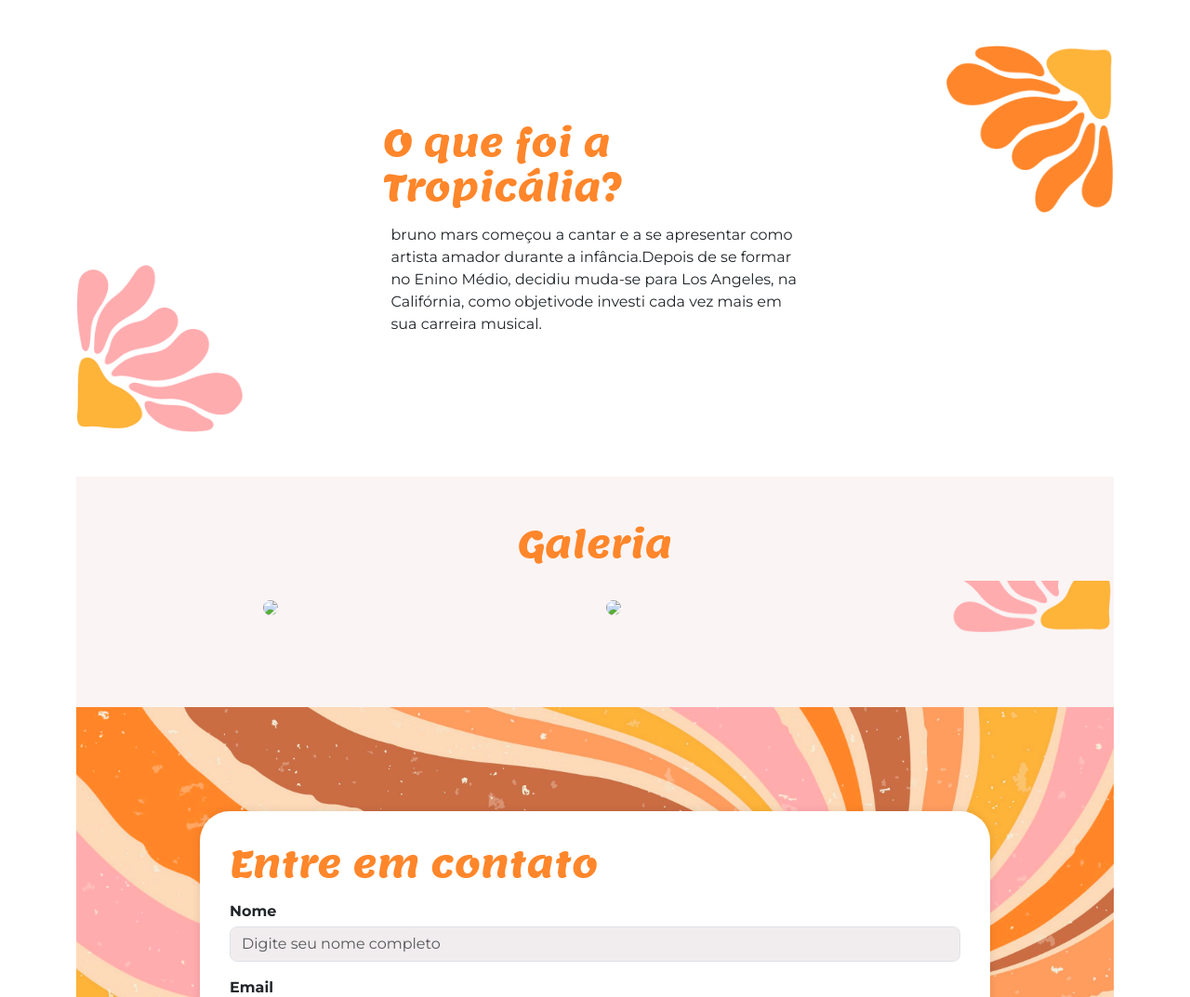
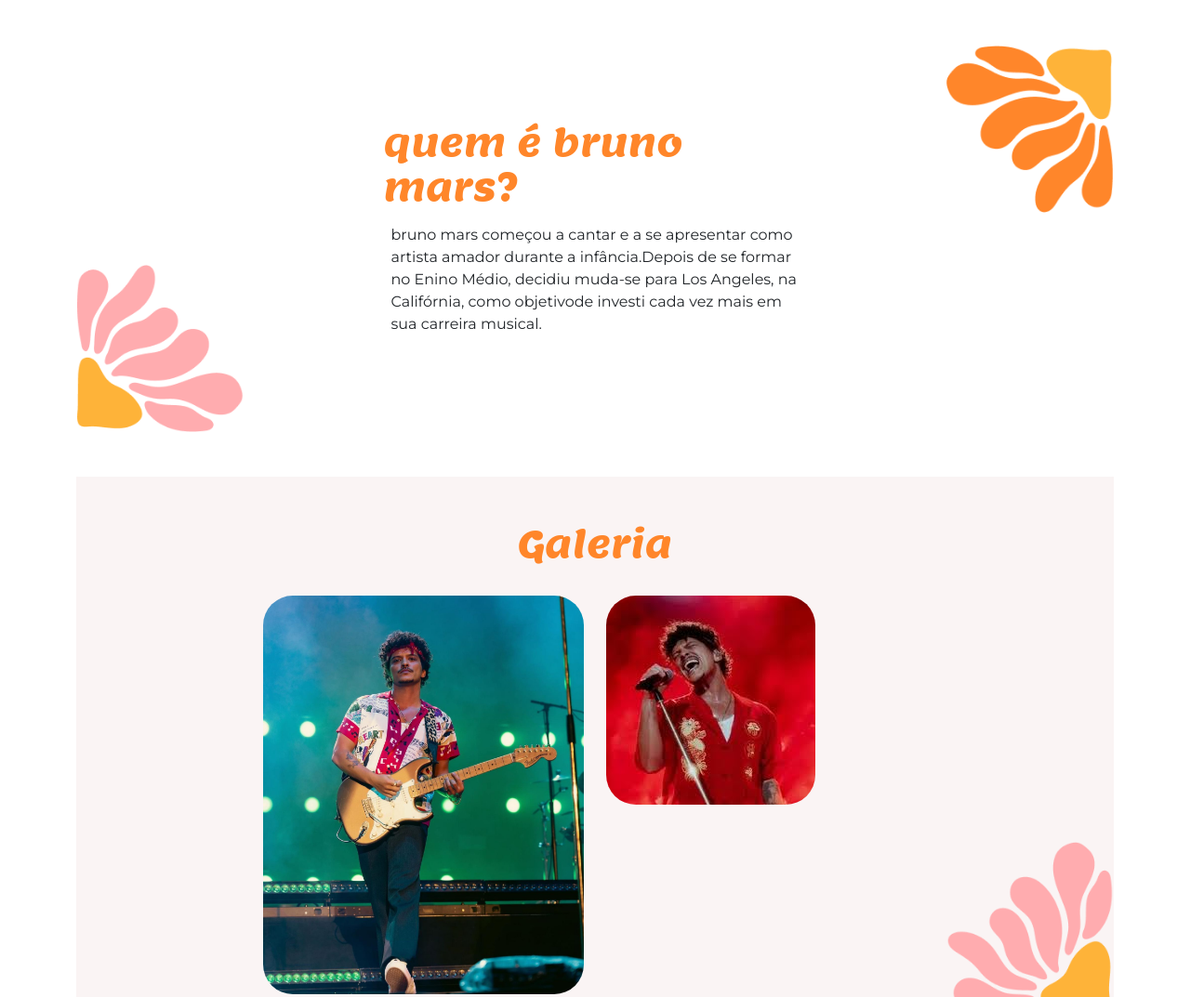
Before and after one commit to claudilaine1806/bruno, a plain HTML site: page index.html in a window 1280 px wide. Shown: the part 960-2033 px from the top of the page at 93% size. Drawn offline with nearby package versions, Linux system fonts and the light colour scheme; a script that the page names is missing; files whose address does not match are found by name.

Commit message:
Add files via upload

```diff
--- a/index.html
+++ b/index.html
@@ -32,7 +32,7 @@
             <div class="inicio-fundo d-flex justify-content-between align-items-center">
                 <div class="esquerda-conteudo">
                     <h1 class="display-4 text-white fst-italic fw-bold">Boas-vindas a</h1>
-                    <img src="img/logo-2.png" alt="Logotipo secundário da Tropicália" class="mb-3" width="563"
+                    <img src="images.jpeg" alt="Logotipo secundário da Tropicália" class="mb-3" width="563"
                         height="278" loading="lazy">
                     <a href="#tropicalia"
                         class="btn btn-primary btn-lg botao-inicio fw-semibold">Quero
@@ -45,7 +45,7 @@
         <section id="tropicalia" class="my-5 pt-6 secao-tropicalia">
             <div class="container d-flex align-items-center ">
                   <div class="col-5">
-                    <h2>O que foi a Tropicália?</h2>
+                    <h2> quem é bruno mars?</h2>
                     <p class="p-2"> bruno mars começou a cantar e a se apresentar como artista amador durante a infância.Depois de se formar no Enino Médio, decidiu muda-se
                         para Los Angeles, na Califórnia, como objetivode investi cada vez mais em sua carreira musical.</p>
                 </div>
@@ -58,11 +58,11 @@
 
                 <div class="row justify-content-md-center">
                     <div class="col-md-4">
-                        <img src="img/Bruno-Mars-guitar.jpg"
+                        <img src="Image.jpeg"
                             class="img-fluid rounded-5" loading="lazy">
                     </div>
                     <div class="col-md-4">
-                        <img src="img/bruno-mars-show-no-chile-2023.webp" class="img-fluid rounded-5"
+                        <img src="images.jpeg" class="img-fluid rounded-5"
                             loading="lazy">
                     </div>
                 </div>
```
Also changed, not shown: Bruno-Mars.jpg (added), Image.jpeg (added), images.jpeg (added).
